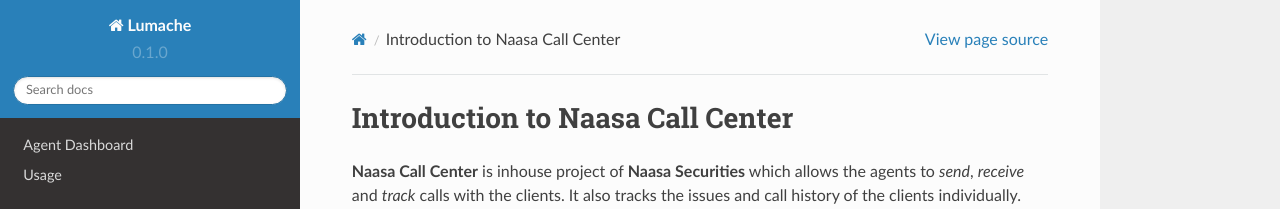
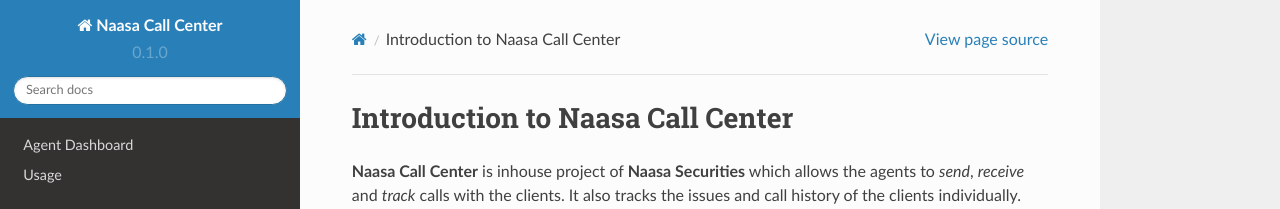
Before and after one commit to Aamosh12/Call-center-project, a Sphinx documentation site: the page built from docs/source/index.rst, in a window 1280 px wide. Shown: the top 209 px of the page. Built offline with Sphinx 7.4.7 and the Read the Docs theme 2.0.0, drawn with Linux system fonts in a browser that asks for light colours; pages that are not in the unit, such as notebooks, are missing from menus.

Commit message:
chore: Rename Project name to Naasa Call Center

```diff
--- a/docs/source/conf.py
+++ b/docs/source/conf.py
@@ -2,7 +2,7 @@
 
 # -- Project information
 
-project = 'Lumache'
+project = 'Naasa Call Center'
 copyright = '2021, Graziella'
 author = 'Graziella'
 
```
